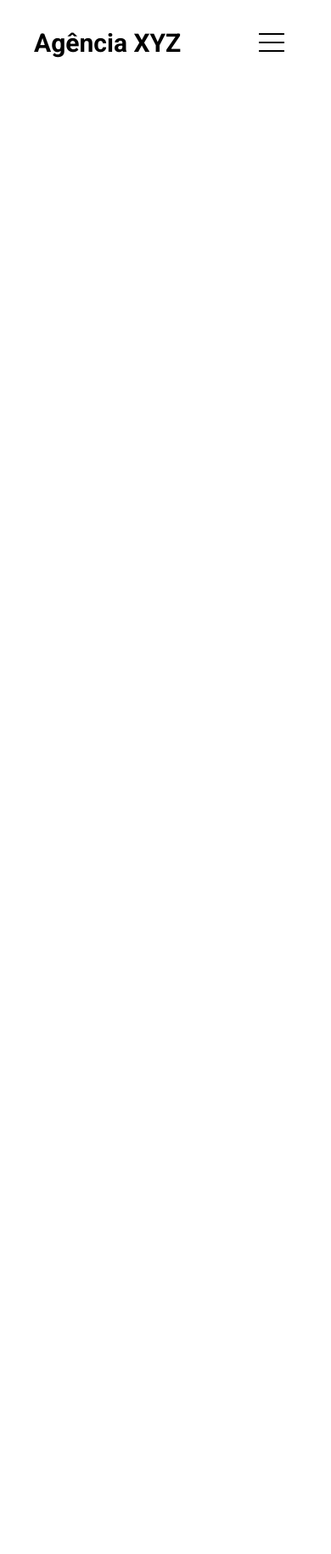
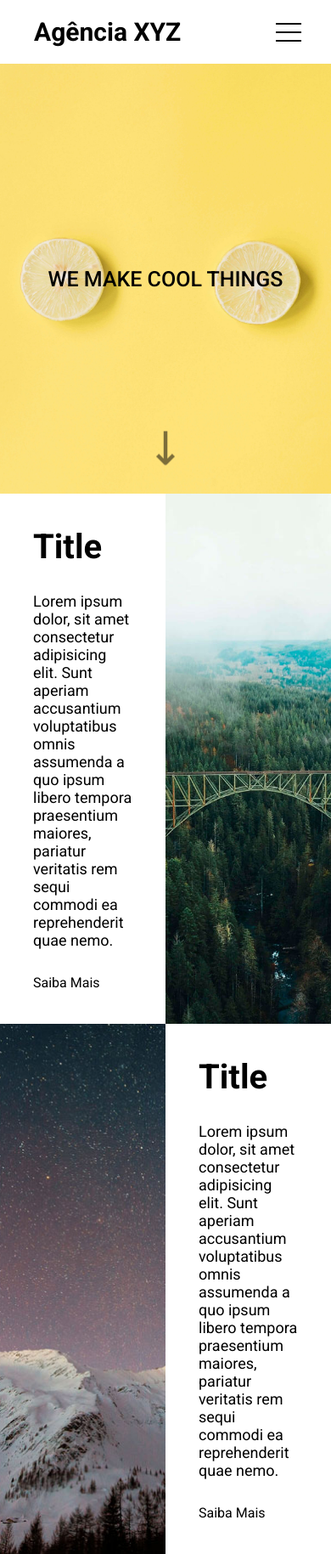
Before and after one commit to filipealvesrr/Ag-nciaXYZ, a plain HTML site: page index.html in a window 390 px wide. Shown: the whole page at 85% size. Before the commit the page ends 844 px from the top, so only its background shows below. Drawn offline with Linux system fonts and the light colour scheme.

Commit message:
Criação do painel animado e grid de about

```diff
--- a/index.html
+++ b/index.html
@@ -1,5 +1,6 @@
 <!DOCTYPE html>
 <html lang="pt-BR">
+
 <head>
     <meta charset="UTF-8">
     <meta http-equiv="X-UA-Compatible" content="IE=edge">
@@ -8,12 +9,16 @@
     <link rel="stylesheet" href="src/css/variables.css">
     <link rel="stylesheet" href="src/css/style.css">
     <link rel="stylesheet" href="src/css/menu.css">
-    <link rel="stylesheet" href="https://cdnjs.cloudflare.com/ajax/libs/font-awesome/6.2.1/css/all.min.css" integrity="sha512-MV7K8+y+gLIBoVD59lQIYicR65iaqukzvf/nwasF0nqhPay5w/9lJmVM2hMDcnK1OnMGCdVK+iQrJ7lzPJQd1w==" crossorigin="anonymous" referrerpolicy="no-referrer" />
+    <link rel="stylesheet" href="https://cdnjs.cloudflare.com/ajax/libs/font-awesome/6.2.1/css/all.min.css"
+        integrity="sha512-MV7K8+y+gLIBoVD59lQIYicR65iaqukzvf/nwasF0nqhPay5w/9lJmVM2hMDcnK1OnMGCdVK+iQrJ7lzPJQd1w=="
+        crossorigin="anonymous" referrerpolicy="no-referrer" />
     <link rel="preconnect" href="https://fonts.googleapis.com">
     <link rel="preconnect" href="https://fonts.gstatic.com" crossorigin>
-    <link href="https://fonts.googleapis.com/css2?family=Roboto:wght@100;300;400;500;700;900&display=swap" rel="stylesheet">
+    <link href="https://fonts.googleapis.com/css2?family=Roboto:wght@100;300;400;500;700;900&display=swap"
+        rel="stylesheet">
     <title>Agência XYZ</title>
 </head>
+
 <body>
     <header class="header">
         <div class="header-container">
@@ -38,12 +43,38 @@
             </nav>
         </div>
     </header>
-    <section class="hero"></section>
-    <section class="about"></section>
+    <section class="hero">
+        <h2>We make cool things</h2>
+    </section>
+    <section class="about">
+        <div class="item">
+            <h3>Title</h3>
+            <p>Lorem ipsum dolor, sit amet consectetur adipisicing elit. Sunt aperiam accusantium voluptatibus omnis
+                assumenda a quo ipsum libero tempora praesentium maiores, pariatur veritatis rem sequi commodi ea
+                reprehenderit quae nemo.</p>
+            <a href="" class="btn-know-more">Saiba Mais</a>
+        </div>
+        <div class="image right">
+
+        </div>
+        <div class="image left">
+
+        </div>
+        <div class="item">
+            <h3>Title</h3>
+            <p>Lorem ipsum dolor, sit amet consectetur adipisicing elit. Sunt aperiam accusantium voluptatibus omnis
+                assumenda a quo ipsum libero tempora praesentium maiores, pariatur veritatis rem sequi commodi ea
+                reprehenderit quae nemo.</p>
+            <a href="" class="btn-know-more">Saiba Mais</a>
+        </div>
+    </section>
     <section class="services"></section>
     <section class="projects"></section>
     <footer class="footer"></footer>
 
-    <script src="https://cdnjs.cloudflare.com/ajax/libs/font-awesome/6.2.1/js/all.min.js" integrity="sha512-rpLlll167T5LJHwp0waJCh3ZRf7pO6IT1+LZOhAyP6phAirwchClbTZV3iqL3BMrVxIYRbzGTpli4rfxsCK6Vw==" crossorigin="anonymous" referrerpolicy="no-referrer"></script>
+    <script src="https://cdnjs.cloudflare.com/ajax/libs/font-awesome/6.2.1/js/all.min.js"
+        integrity="sha512-rpLlll167T5LJHwp0waJCh3ZRf7pO6IT1+LZOhAyP6phAirwchClbTZV3iqL3BMrVxIYRbzGTpli4rfxsCK6Vw=="
+        crossorigin="anonymous" referrerpolicy="no-referrer"></script>
 </body>
+
 </html>
--- a/src/css/menu.css
+++ b/src/css/menu.css
@@ -23,6 +23,12 @@
     display: none;
     width: 60px;
     height: 60px;
+    align-self: flex-end;
+}
+
+.header nav label {
+    display: flex;
+    flex-direction: column;
 }
 
 .header .hamburguer {
@@ -81,4 +87,27 @@
     .header nav ul {
         display: none;
     }
+
+    .header input:checked ~ ul {
+        display: block;
+    }
+
+    .header nav {
+        position: absolute;
+        top: 8px;
+        right: 20px;
+        z-index: 1; /* Para que o coteúdo apareça por cima dos demais */
+    }
+
+    .header nav ul {
+        width: 200px;
+        background-color: #FFF;
+        padding: 20px;
+    }
+
+    .header nav ul a {
+        text-align: center;
+        padding: 20px;
+        display: block;
+    }
 }
--- a/src/css/style.css
+++ b/src/css/style.css
@@ -39,12 +39,98 @@ body {
     color: coral;
 }
 
+/* HERO */
+
 .hero {
     grid-area: hero;
+    height: 89vh;
+    background: url('../images/lemons.jpg') center center no-repeat;
+    background-size: cover;
+    display: flex;
+    justify-content: center;
+    align-items: center;
+    position: relative;
 }
+
+.hero h2 {
+    font-weight: 500;
+    text-transform: uppercase;
+    font-size: 4rem;
+}
+
+.hero::after {
+    content: url('../images/seta_preta.png');
+    position: absolute;
+    height: 35px;
+    bottom: 40px;
+    animation: downarrow 0.6s infinite alternate ease-in-out;
+}
+
+@-webkit-keyframes downarrow {
+    0% {-webkit-transform: translateY(0); opacity: 0.4;}
+    100% {-webkit-transform: translateY(0.4em); opacity: 0.9;}
+}
+
+@media(max-width: 425px) {
+    .hero {
+        height: 60vh;
+    }
+
+    .hero h2 {
+        font-size: 2.5rem;
+    }
+}
+
+/* ABOUT */
 
 .about {
     grid-area: about;
+    display: grid;
+    display: grid;
+    grid-template-columns: 1fr 1fr;
+    background-color: #FFF;
+}
+
+.about .image {
+    width: 100%;
+    height: 100%;
+}
+
+.image.right {
+    background: url('../images/bridge.jpg') center center no-repeat;
+    background-size: cover;
+}
+
+.image.left {
+    background: url('../images/sky.jpg') center center no-repeat;
+    background-size: cover;
+}
+
+.about .item {
+    padding: 20%;
+    display: flex;
+    flex-direction: column;
+    justify-content: center;
+    align-content: center;
+}
+
+.about .item h3 {
+    font-weight: 700;
+    font-size: 4rem;
+}
+
+.about .item p {
+    font-size: 1.8rem;
+    margin: 30px 0px;
+}
+
+.about .item .btn-know-more {
+    font-size: 1.6rem;
+    align-self: flex-start;
+}
+
+.about .item .btn-know-more:hover {
+    font-weight: 700;
 }
 
 .services {
```
